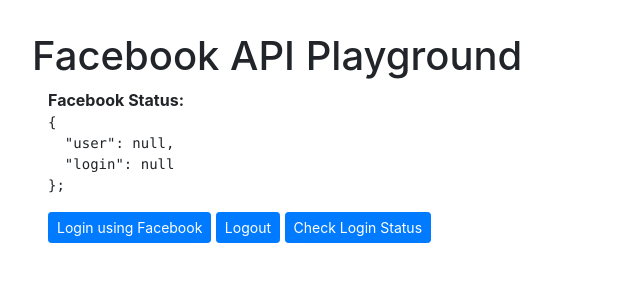
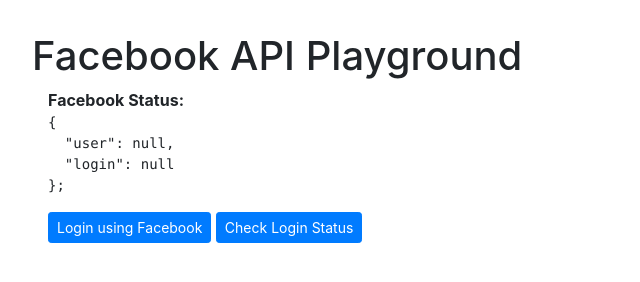
Before and after one commit to maerics/maerics.github.io, a plain HTML site: page fb/index.html in a window 1280 px wide. Shown: the whole page, without its empty margins (0-640 px from the left). Drawn offline with nearby package versions, Linux system fonts and the light colour scheme.

Commit message:
Fix button show logic.

```diff
--- a/fb/index.html
+++ b/fb/index.html
@@ -115,7 +115,7 @@
         <button class="btn btn-sm btn-primary" ng-click="main.login()" ng-if="fb.login.status !== 'connected'">
           Login using Facebook
         </button>
-        <button class="btn btn-sm btn-primary" ng-click="main.logout()" ng-if="fb.login.status !== 'connected'">
+        <button class="btn btn-sm btn-primary" ng-click="main.logout()" ng-if="fb.login.status === 'connected'">
           Logout
         </button>
         <button class="btn btn-sm btn-primary" ng-click="main.getLoginStatus()">
```
